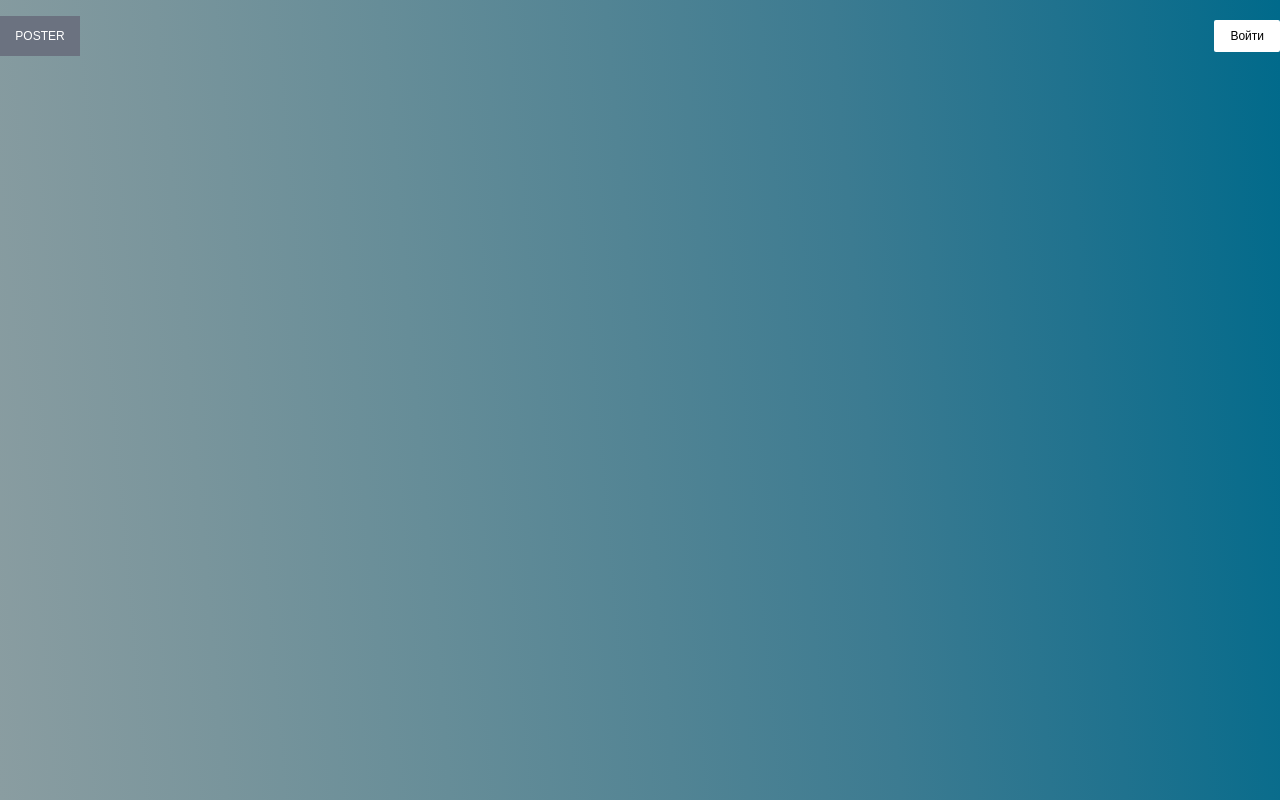
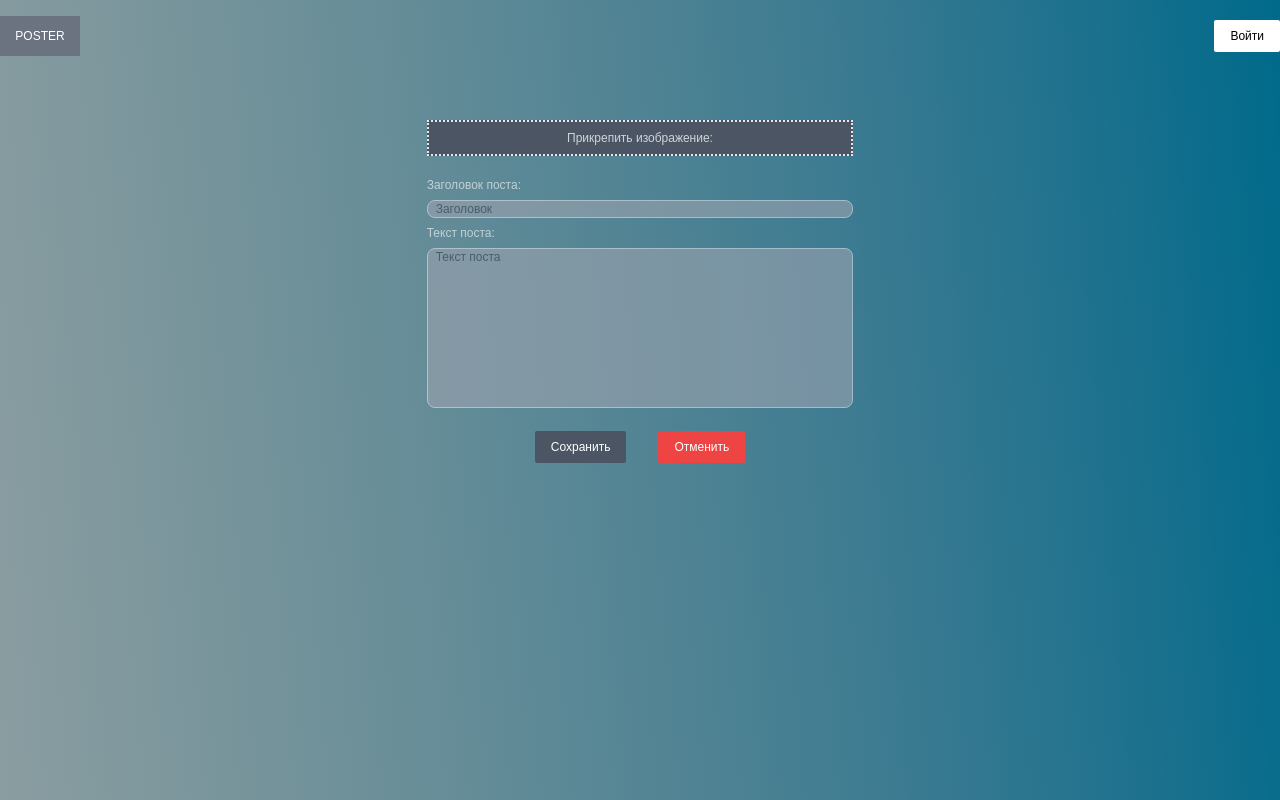
Before and after one commit to ClydeEroor/olx-client, a React (Create React App) app: page /1/edit in a window 1280 px wide. Built offline with nearby package versions, Linux system fonts and the light colour scheme; no server answers.

Commit message:
90% finished

```diff
--- a/package.json
+++ b/package.json
@@ -43,6 +43,7 @@
     ]
   },
   "devDependencies": {
+    "@tailwindcss/line-clamp": "^0.4.2",
     "autoprefixer": "^10.4.8",
     "postcss": "^8.4.16",
     "tailwindcss": "^3.1.8"
--- a/src/components/PopularPosts.jsx
+++ b/src/components/PopularPosts.jsx
@@ -1,13 +1,14 @@
 import React from 'react';
+import {Link} from "react-router-dom";
 
 const PopularPosts = ({post}) => {
     //{post}
     return (
         <div className="bg-gray-600 my-1">
-            <div className="flex text-xs text-gray-300 hover:bg-gray-800 hover:text-white">
+            <Link to={`${post._id}`} className="flex text-xs text-gray-300 hover:bg-gray-800 hover:text-white">>
                 {post.title}
                 Популярный пост
-            </div>
+            </Link>
         </div>
     );
 };
--- a/src/components/PostItem.jsx
+++ b/src/components/PostItem.jsx
@@ -3,7 +3,7 @@
 import Moment from "react-moment";
 import {Link} from "react-router-dom";
 
-const PostItem = ({post}) => {
+export const PostItem = ({post}) => {
     if (!post) {
         return (
             <div className='text-xl text-center text-white py-10'>
@@ -34,7 +34,7 @@
                         </div>
                     </div>
                     <div className="text-white text-xl">{post.title}</div>
-                    <p className='text-white opacity-60 text-xs pt-4'>{post.text}</p>
+                    <p className='text-white opacity-60 text-xs pt-4 line-clamp-4'>{post.text}</p>
 
                     <div className='flex gap-3 items-center mt-2'>
                         <button className='flex items-center justify-center gap-2 text-xs text-white opacity-50'>
--- a/src/pages/AddPostPage.jsx
+++ b/src/pages/AddPostPage.jsx
@@ -8,6 +8,7 @@
     const [title, setTitle] = useState('')
     const [text, setText] = useState('')
     const [image, setImage] = useState('')
+
     const dispatch = useDispatch()
     const navigate = useNavigate()
 
@@ -38,7 +39,8 @@
             Прикрепить изображение:
             <input type="file" className='hidden' onChange={e => setImage(e.target.files[0])}/>
         </label>
-        <div className='flex object-cover py-2'>{image && <img src={URL.createObjectURL(image)} alt={image.name}/>}</div>
+        <div className='flex object-cover py-2'>{image &&
+            <img src={URL.createObjectURL(image)} alt={image.name}/>}</div>
         <label className='text-xs text-white opacity-60'>
             Заголовок поста:
             <input type='text'
--- a/src/pages/EditPostPage.jsx
+++ b/src/pages/EditPostPage.jsx
@@ -1,11 +1,110 @@
-import React from 'react';
+import React, {useEffect} from 'react';
+import {useCallback, useState} from "react";
+import {useDispatch} from "react-redux";
+import {useNavigate, useParams} from "react-router-dom";
+import axios from "../utils/axios";
+import {updatePost} from "../redux/features/post/postSlice"
 
 const EditPostPage = () => {
+
+    const [title, setTitle] = useState('')
+    const [text, setText] = useState('')
+    const [oldImage, setOldImage] = useState('')
+    const [newImage, setNewImage] = useState('')
+
+    const params = useParams()
+    const dispatch = useDispatch()
+    const navigate = useNavigate()
+
+    const fetchPost = useCallback(async () => {
+        const {data} = await axios.get(`/posts/${params.id}`)
+        setTitle(data.title)
+        setText(data.text)
+        setOldImage(data.imgUrl)
+
+    }, [params.id])
+
+    const submitHandler = () => {
+        try {
+            const updatedPost = new FormData()
+            updatedPost.append('title', title)
+            updatedPost.append('text', text)
+            updatedPost.append('id', params.id)
+            updatedPost.append('image', newImage)
+            dispatch(updatePost(updatedPost))
+            navigate('/posts')
+        } catch (error) {
+            console.log(error)
+        }
+    }
+
+    const clearFormHandler = () => {
+        setTitle('')
+        setText('')
+    }
+
+    useEffect(() => {
+        fetchPost()
+    },[fetchPost]);
+
+
+
     return (
-        <div>
+        <form className='w-1/3 mx-auto py-10'
+              onSubmit={e => e.preventDefault()}
+        >
+            <label
+                className='text-gray-300 py-2 bg-gray-600 text-xs mt-2 flex items-center justify-center border-2 border-dotted cursor-pointer'>
+                Прикрепить изображение:
+                <input type="file" className='hidden' onChange={e => {
+                    setNewImage(e.target.files[0])
+                    setOldImage('')
+                }}/>
+            </label>
+            <div className='flex object-cover py-2'>
+                {oldImage
+                    && (<img
+                            src={`http://localhost:3002/${oldImage}`}
+                             alt={oldImage.name}/>
+                    )}
+                {newImage
+                    && (<img src={URL.createObjectURL(newImage)} alt={newImage.name}/>
+                    )}
 
-        </div>
-    );
+            </div>
+            <label className='text-xs text-white opacity-60'>
+                Заголовок поста:
+                <input type='text'
+                       value={title}
+                       onChange={e => setTitle(e.target.value)}
+                       placeholder='Заголовок'
+                       className='mt-1 text-black w-full rounded-lg bg-gray-400 border px-2 text-xs outline-none placeholder:text-gray-700'
+                />
+            </label>
+
+            <label className='text-xs text-white opacity-60'>
+                Текст поста:
+                <textarea placeholder='Текст поста'
+                          value={text}
+                          onChange={e => setText(e.target.value)}
+                          className='mt-1 text-black w-full rounded-lg bg-gray-400 border px-2 text-xs outline-none resize-none h-40 placeholder:text-gray-700'
+                />
+            </label>
+
+            <div className='flex gap-8 items-center justify-center mt-4'>
+                <button className='flex justify-center items-center bg-gray-600 text-xs text-white rounded-sm py-2 px-4'
+                        onClick={submitHandler}
+                >
+                    Сохранить
+                </button>
+                <button className='flex justify-center items-center bg-red-500 text-xs text-white rounded-sm py-2 px-4'
+                        onClick={clearFormHandler}
+                >
+                    Отменить
+                </button>
+            </div>
+        </form>
+    )
 };
 
 export default EditPostPage;
--- a/src/pages/MainPage.jsx
+++ b/src/pages/MainPage.jsx
@@ -14,8 +14,7 @@
 
     useEffect(() => {
         dispatch(getAllPosts())
-    }, [dispatch])
-    console.log(posts)
+    })
 
     if (!posts.length) {
         return (
--- a/src/pages/PostsPage.jsx
+++ b/src/pages/PostsPage.jsx
@@ -1,14 +1,31 @@
-import React  from 'react';
+import React from 'react'
+import { useEffect } from 'react'
+import { useState } from 'react'
+import { PostItem } from '../components/PostItem'
+import axios from '../utils/axios'
 
+export const PostsPage = () => {
+    const [posts, setPosts] = useState([])
 
-const PostsPage = () => {
+    const fetchMyPosts = async () => {
+        try {
+            const { data } = await axios.get('/posts/user/me')
+            setPosts(data)
+        } catch (error) {
+            console.log(error)
+        }
+    }
 
+    useEffect(() => {
+        fetchMyPosts()
+    }, [])
 
     return (
-        <div>Posts Page</div>
+        <div className='w-1/2 mx-auto py-10 flex flex-col gap-10'>
+            {posts?.map((post, idx) => (
+                <PostItem post={post} key={idx} />
+            ))}
+        </div>
     )
-
-
-};
-
+}
 export default PostsPage;
--- a/src/redux/features/post/postSlice.js
+++ b/src/redux/features/post/postSlice.js
@@ -6,7 +6,6 @@
     popularPosts: [],
     loading: false,
 }
-
 
 export const createPost = createAsyncThunk(
     'post/createPost',
@@ -22,15 +21,33 @@
 
 export const getAllPosts = createAsyncThunk('post/getAllPosts', async () => {
     try {
-
         const {data} = await axios.get('/posts')
         return data
-
-
     } catch (error) {
         console.log(error)
     }
 })
+
+export const removePost = createAsyncThunk('post/removePost', async (id) => {
+    try {
+        const {data} = await axios.delete(`/posts/${id}`, id)
+        return data
+    } catch (error) {
+        console.log(error)
+    }
+})
+
+
+export const updatePost = createAsyncThunk('post/updatedPost', async (updatedPost) => {
+    try {
+        const {data} = await axios.put(`/posts/${updatedPost.id}`, updatedPost)
+        return data
+    } catch (error) {
+        console.log(error)
+    }
+})
+
+
 
 
 
@@ -69,6 +86,35 @@
 
             },
 
+            //Remove Post
+
+            [removePost.pending]: (state) => {
+                state.loading = true
+            },
+            [removePost.fulfilled]: (state, action) => {
+                state.loading = false
+                state.posts = state.posts.filter(
+                    (post) => post._id !== action.payload._id,
+                )
+            },
+            [removePost.rejected]: (state) => {
+                state.loading = false
+            },
+
+            //Post Update
+
+            [updatePost.pending]: (state) => {
+                state.loading = true
+            },
+            [updatePost.fulfilled]: (state, action) => {
+                state.loading = false
+                const index = state.posts.findIndex((post) => post._id === action.payload._id)
+                state.posts[index] = action.payload
+            },
+            [updatePost.rejected]: (state) => {
+                state.loading = false
+            },
+
         }
     }
 )
--- a/tailwind.config.js
+++ b/tailwind.config.js
@@ -6,5 +6,7 @@
   theme: {
     extend: {},
   },
-  plugins: [],
+  plugins: [
+    require('@tailwindcss/line-clamp'),
+  ],
 }
```
Also changed, not shown: src/pages/PostPage.jsx (+51 -13 lines), 1 other file (tests, documents, lock files or other folders).
